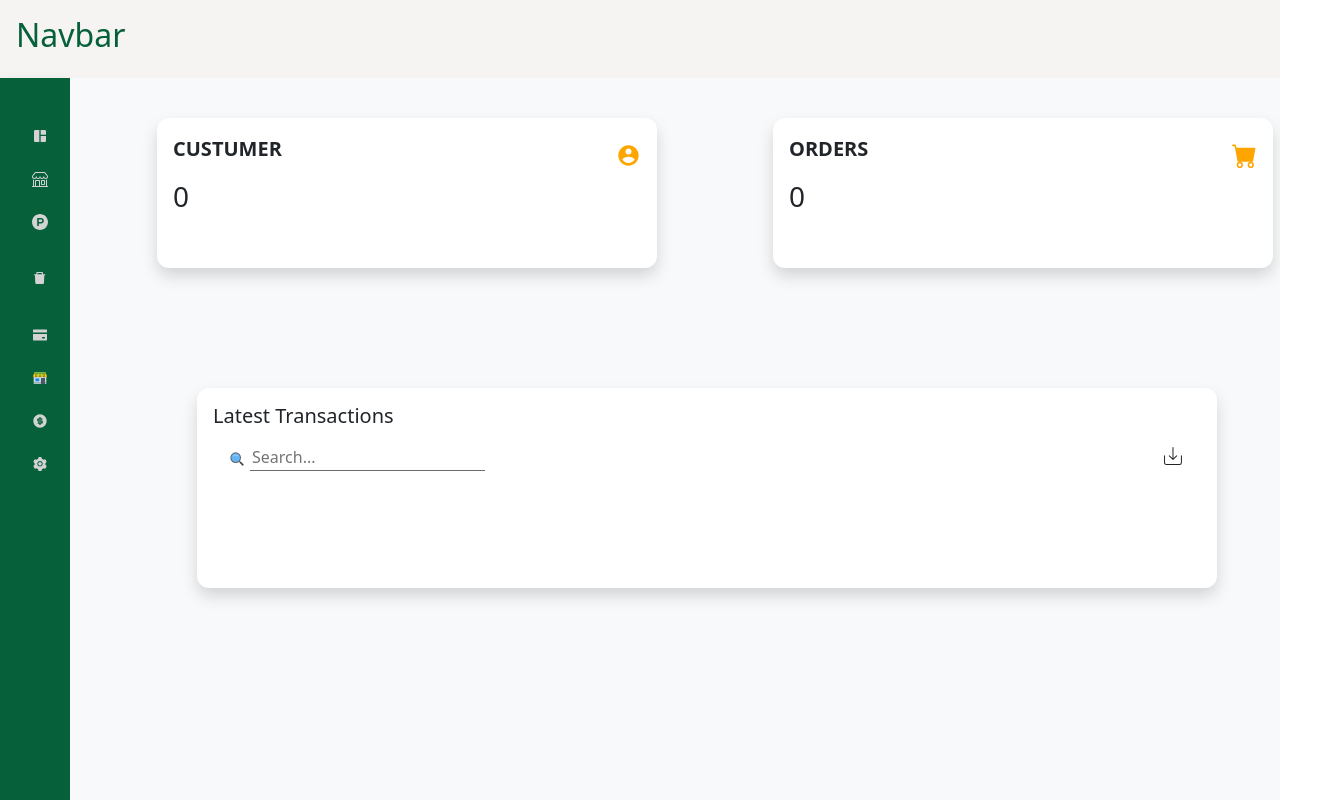
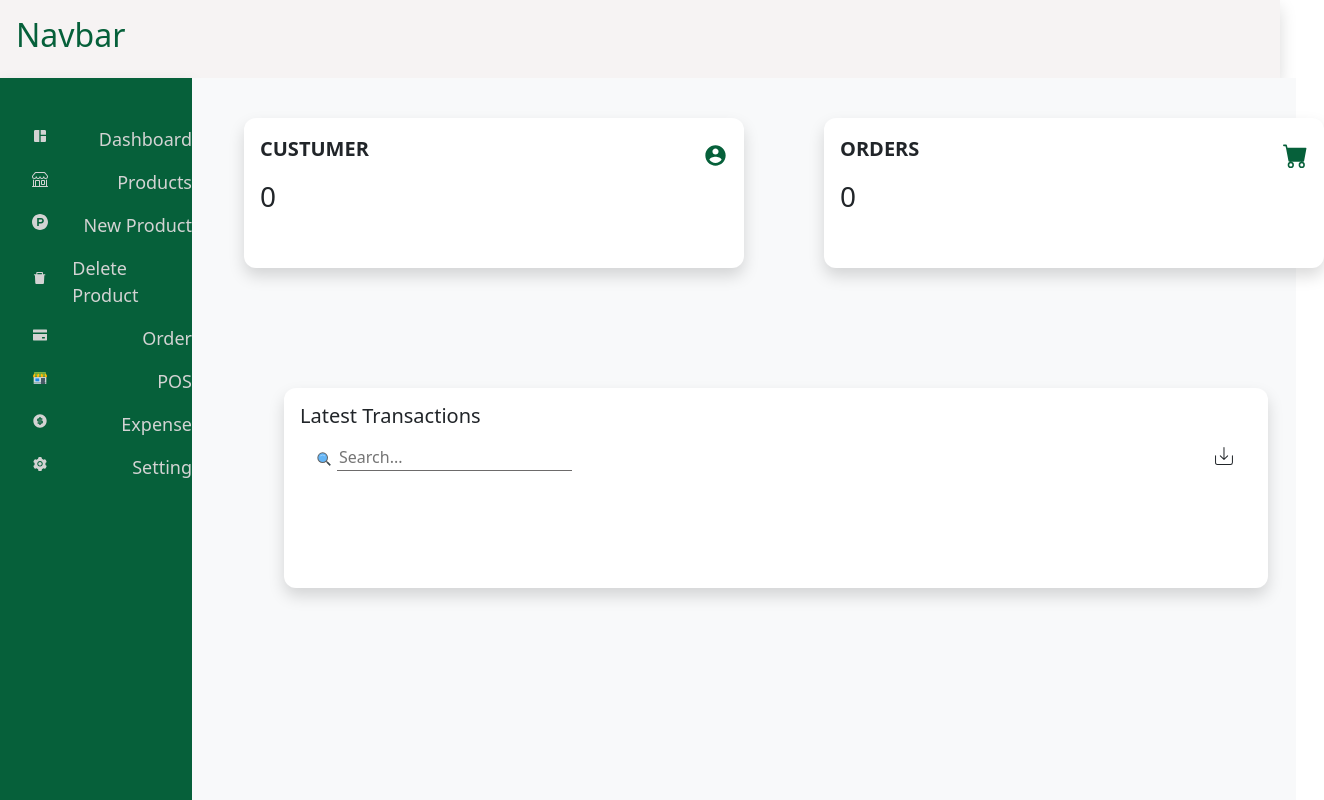
Before and after one commit to SalmanIlya/dashboard-pso, a React (Create React App) app: page /dashboard in a window 1280 px wide. Shown: the top 800 px of the page, 1324 px wide, since content can reach past the window. Built offline with nearby package versions, Linux system fonts and the light colour scheme.

Commit message:
small styling

```diff
--- a/src/Component/Routes/Dashboard/style.css
+++ b/src/Component/Routes/Dashboard/style.css
@@ -38,7 +38,7 @@ justify-content: space-between;
 }
 .c-box-2{
     font-size: 25px;
-    color: orange;
+    color: #06603A;
 }
 .box-3{
     width: 100%;
@@ -53,5 +53,6 @@ justify-content: space-between;
     outline: none;
     border-bottom: 1px solid rgb(109, 107, 107);
     margin-left: 5px;
+    background: transparent;
 
 }
```
